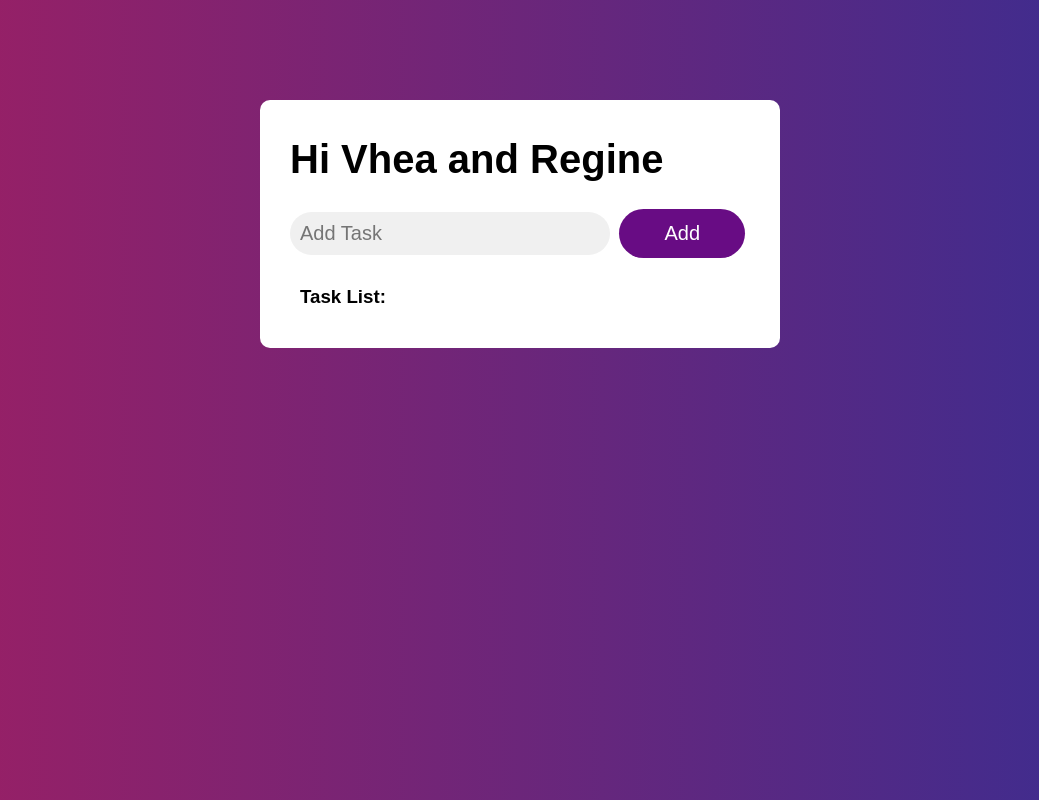
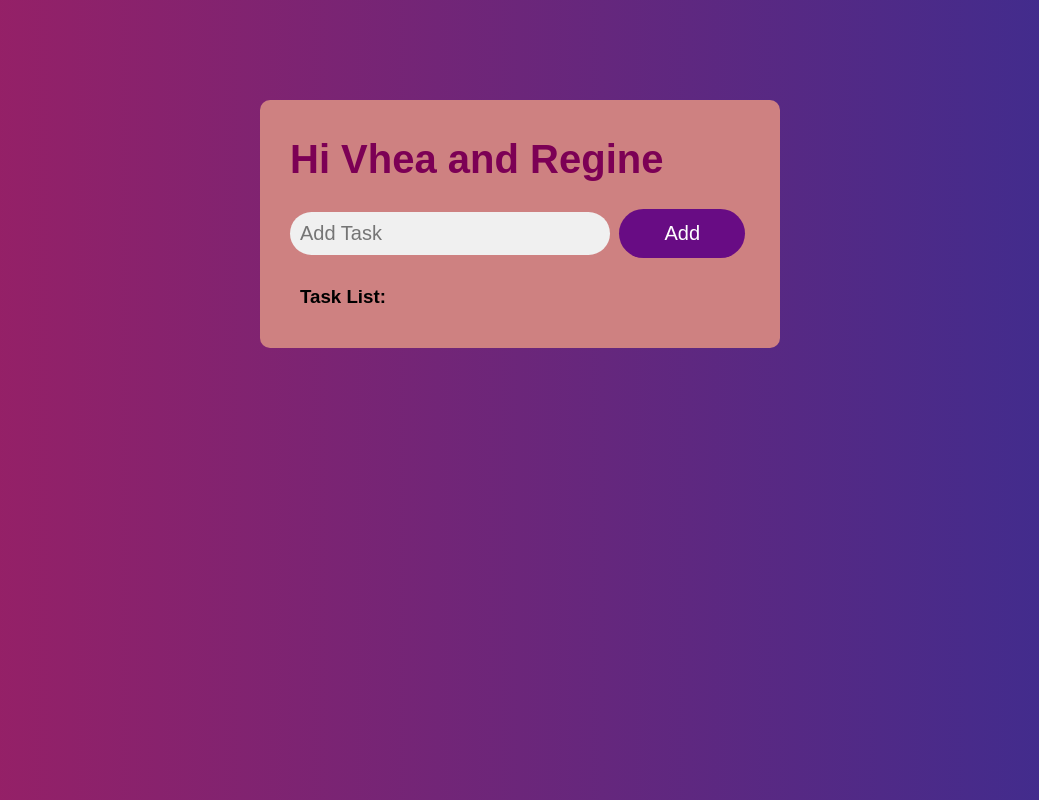
Before and after one commit to lavefayt/SE-2142---Laboratory-2, a website built with Vite: page index.html in a window 1280 px wide. Shown: the whole page, without its empty margins (120-1159 px from the left). Built offline with nearby package versions, Linux system fonts and the light colour scheme.

Commit message:
vhea css modified

```diff
--- a/styles.css
+++ b/styles.css
@@ -4,16 +4,17 @@ body{
 }
 
 #todo-container{
-  background: rgb(255,255,255);
+  background: rgb(206, 129, 129);
   width: 500px;
   margin: 100px auto;
   border: none;
   padding: 10px;
   border-radius: 10px;
+
 }
 
 #todo-form::placeholder {
-  color: black;
+  color: rgb(122, 0, 75);
 }
 
 #header{
@@ -22,7 +23,7 @@ body{
   font-size: 20px;
   margin-top: 10px;
   margin-left: 20px;
-  color: rgb(0, 0, 0);
+  color: rgb(124, 0, 85);
 }
 
  #input-box{
```
